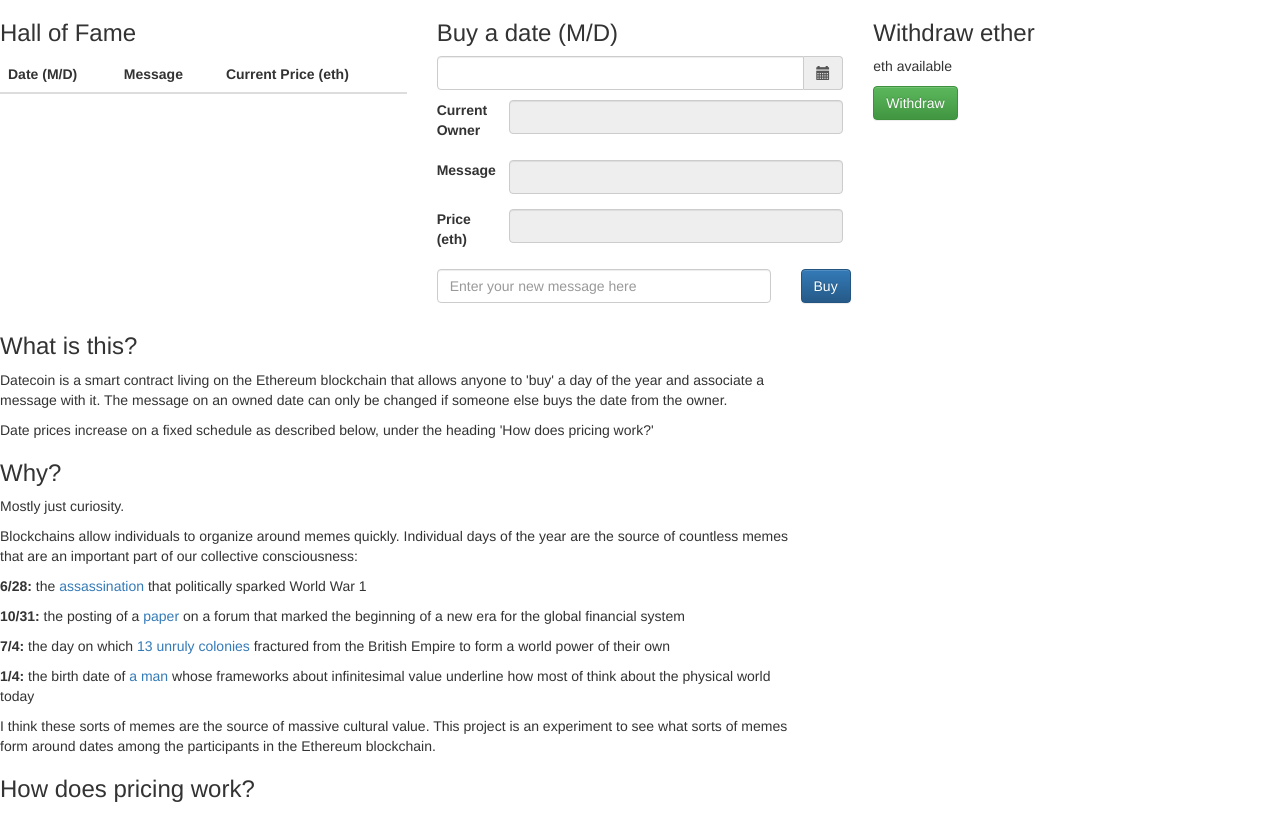
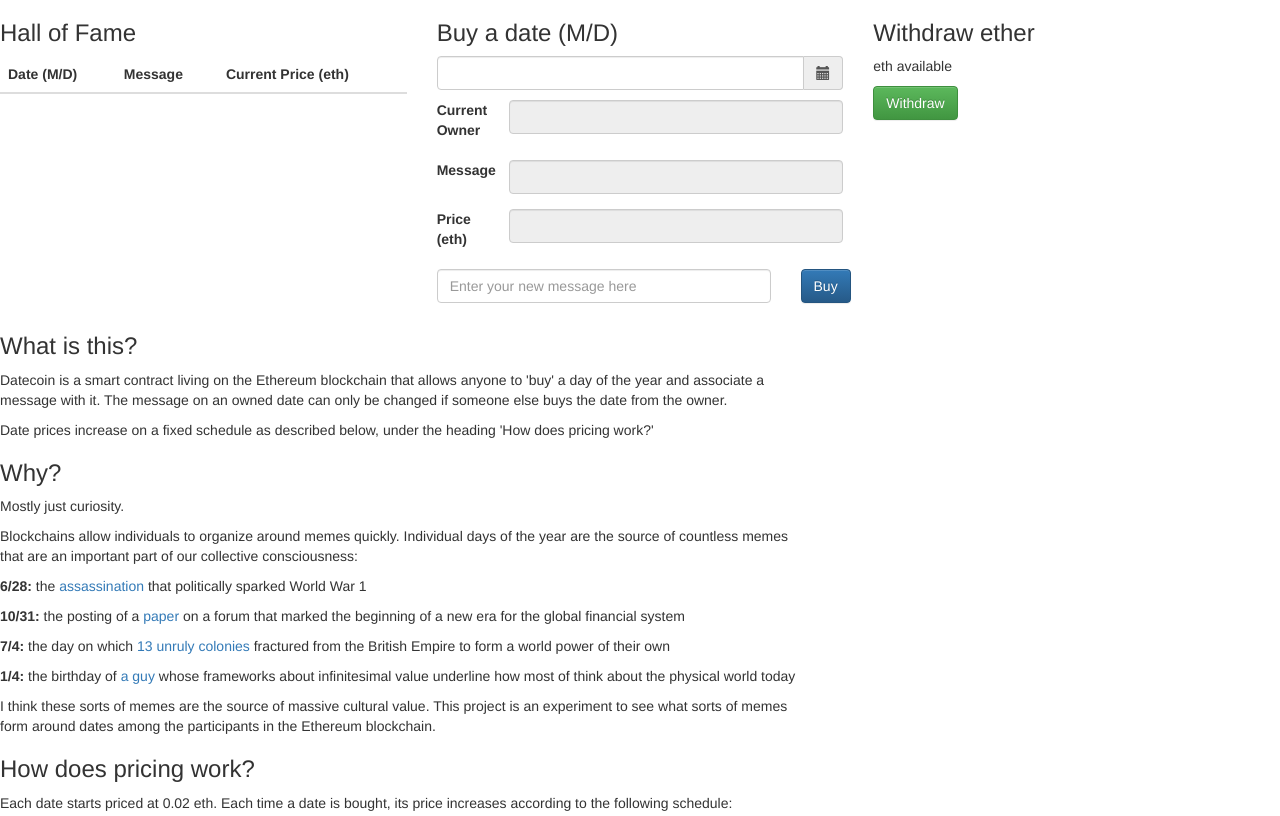
Before and after one commit to lsankar4033/etherdate, a website: page src/index.html in a window 1280 px wide. Shown: the top 816 px of the page. Drawn offline with nearby package versions, Linux system fonts and the light colour scheme.

Commit message:
README TODO updates

```diff
--- a/src/index.html
+++ b/src/index.html
@@ -122,7 +122,7 @@
       fractured from the British Empire to form a world power of their own
       </p>
       <p>
-      <strong>1/4:</strong> the birth date of <a href="https://en.wikipedia.org/wiki/Isaac_Newton">a man</a> whose frameworks
+      <strong>1/4:</strong> the birthday of <a href="https://en.wikipedia.org/wiki/Isaac_Newton">a guy</a> whose frameworks
       about infinitesimal value underline how most of think about the physical world today
       </p>
       <p>
```
Also changed, not shown: README.md.
